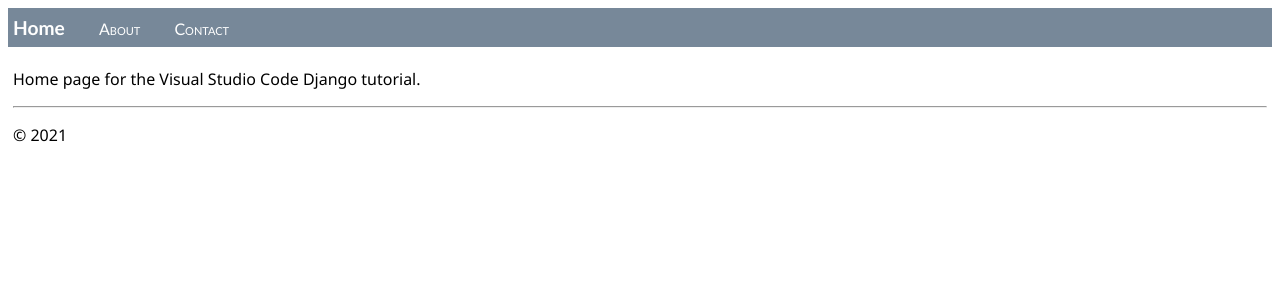
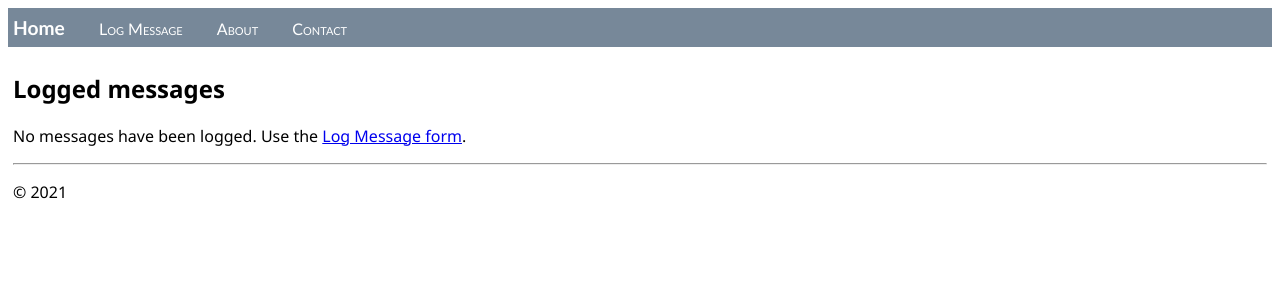
Before and after one commit to ProjetoIntegrador-UNIVESP/PJI110-0005, a Django app: page / in a window 1280 px wide. Shown: the top 300 px of the page. Run offline with Django 3.2, Linux system fonts and the light colour scheme; data that the repository does not hold is empty.

Commit message:
Final changes to the initial application

```diff
--- a/example/static/example/site.css
+++ b/example/static/example/site.css
@@ -30,3 +30,12 @@
     padding: 5px;
     font-family:'Segoe UI', Tahoma, Geneva, Verdana, sans-serif;
 }
+
+input[name=message] {
+    width: 80%;
+}
+
+.message_list th,td {
+    text-align: left;
+    padding-right: 15px;
+}
--- a/example/templates/example/home.html
+++ b/example/templates/example/home.html
@@ -1,7 +1,32 @@
 {% extends "example/layout.html" %}
 {% block title %}
-Home
+    Home
 {% endblock %}
 {% block content %}
-<p>Home page for the Visual Studio Code Django tutorial.</p>
+    <h2>Logged messages</h2>
+
+    {% if message_list %}
+        <table class="message_list">
+            <thead>
+            <tr>
+                <th>Date</th>
+                <th>Time</th>
+                <th>Message</th>
+            </tr>
+            </thead>
+            <tbody>
+            {% for message in message_list %}
+                <tr>
+                    <td>{{ message.log_date | date:'d M Y' }}</td>
+                    <td>{{ message.log_date | time:'H:i:s' }}</td>
+                    <td>
+                        {{ message.message }}
+                    </td>
+                </tr>
+            {% endfor %}
+            </tbody>
+        </table>
+    {% else %}
+        <p>No messages have been logged. Use the <a href="{% url 'log' %}">Log Message form</a>.</p>
+    {% endif %}
 {% endblock %}
--- a/example/templates/example/layout.html
+++ b/example/templates/example/layout.html
@@ -10,6 +10,7 @@
 <body>
 <div class="navbar">
     <a href="{% url 'home' %}" class="navbar-brand">Home</a>
+    <a href="{% url 'log' %}" class="navbar-item">Log Message</a>
     <a href="{% url 'about' %}" class="navbar-item">About</a>
     <a href="{% url 'contact' %}" class="navbar-item">Contact</a>
 </div>
--- a/example/urls.py
+++ b/example/urls.py
@@ -1,9 +1,17 @@
+from example.models import LogMessage
 from django.urls import path
 from example import views
 
+home_list_view = views.HomeListView.as_view(
+    queryset=LogMessage.objects.order_by("-log_date")[:5],  # :5 limits the results to the five most recent
+    context_object_name="message_list",
+    template_name="example/home.html",
+)
+
 urlpatterns = [
-    path("", views.home, name="home"),
+    path("", home_list_view, name="home"),
     path("about/", views.about, name="about"),
     path("contact/", views.contact, name="contact"),
+    path("log/", views.log_message, name="log"),
     path("example/<name>", views.hello_there, name="hello_there"),
 ]
--- a/example/views.py
+++ b/example/views.py
@@ -1,10 +1,19 @@
 import re
 from django.shortcuts import render
 from django.utils.timezone import datetime
+from django.shortcuts import redirect
+from example.forms import LogMessageForm
+from example.models import LogMessage
 from django.http import HttpResponse
+from django.views.generic import ListView
 
-def home(request):
-    return render(request, "example/home.html")
+class HomeListView(ListView):
+    """Renders the home page, with a list of all messages."""
+    model = LogMessage
+
+    def get_context_data(self, **kwargs):
+        context = super(HomeListView, self).get_context_data(**kwargs)
+        return context
 
 def about(request):
     return render(request, "example/about.html")
@@ -21,3 +30,15 @@ def hello_there(request, name):
             'date': datetime.now()
         }
     )
+
+def log_message(request):
+    form = LogMessageForm(request.POST or None)
+
+    if request.method == "POST":
+        if form.is_valid():
+            message = form.save(commit=False)
+            message.log_date = datetime.now()
+            message.save()
+            return redirect("home")
+    else:
+        return render(request, "example/log_message.html", {"form": form})
```
Also changed, not shown: example/forms.py (added, +7 -0 lines), example/templates/example/log_message.html (added, +11 -0 lines).
